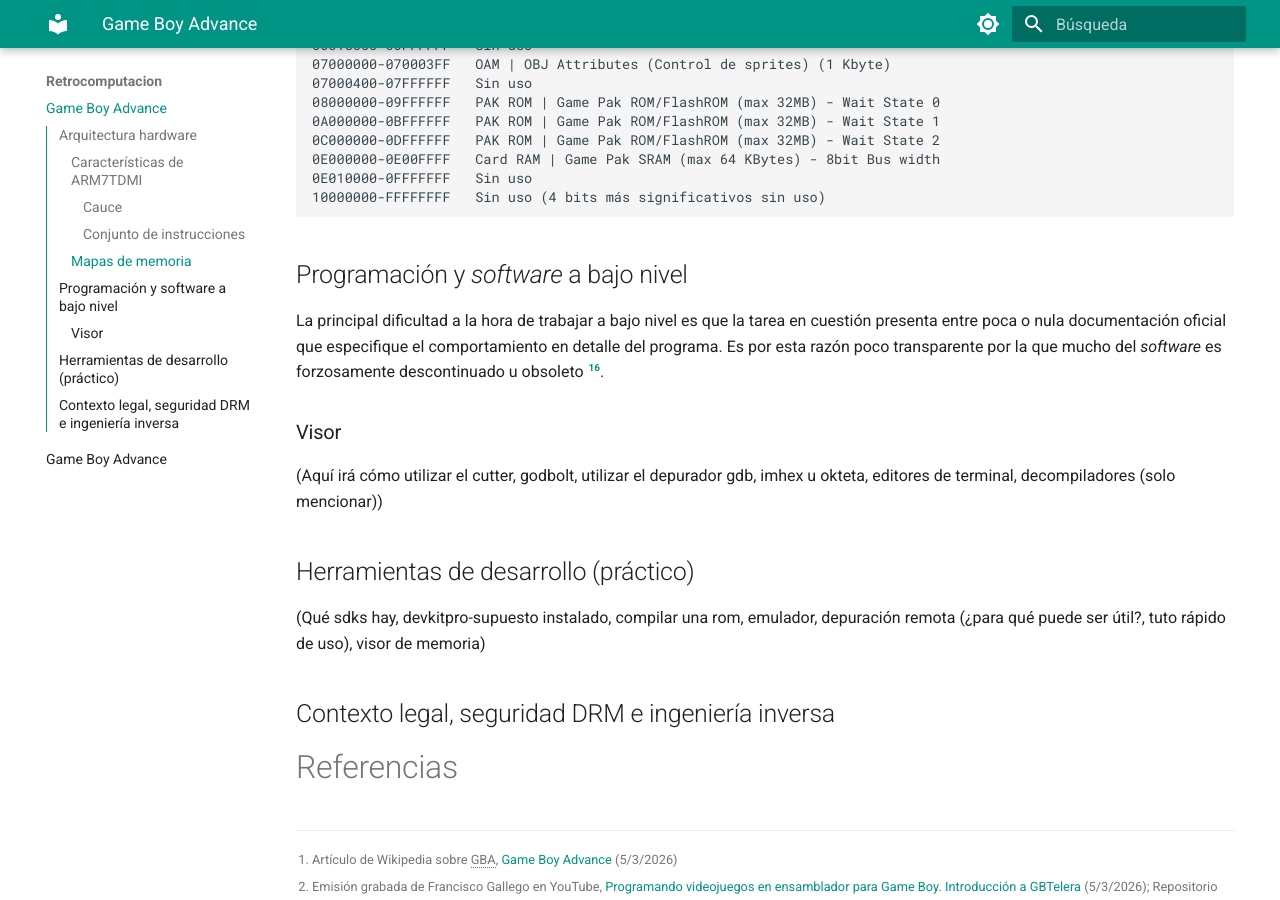
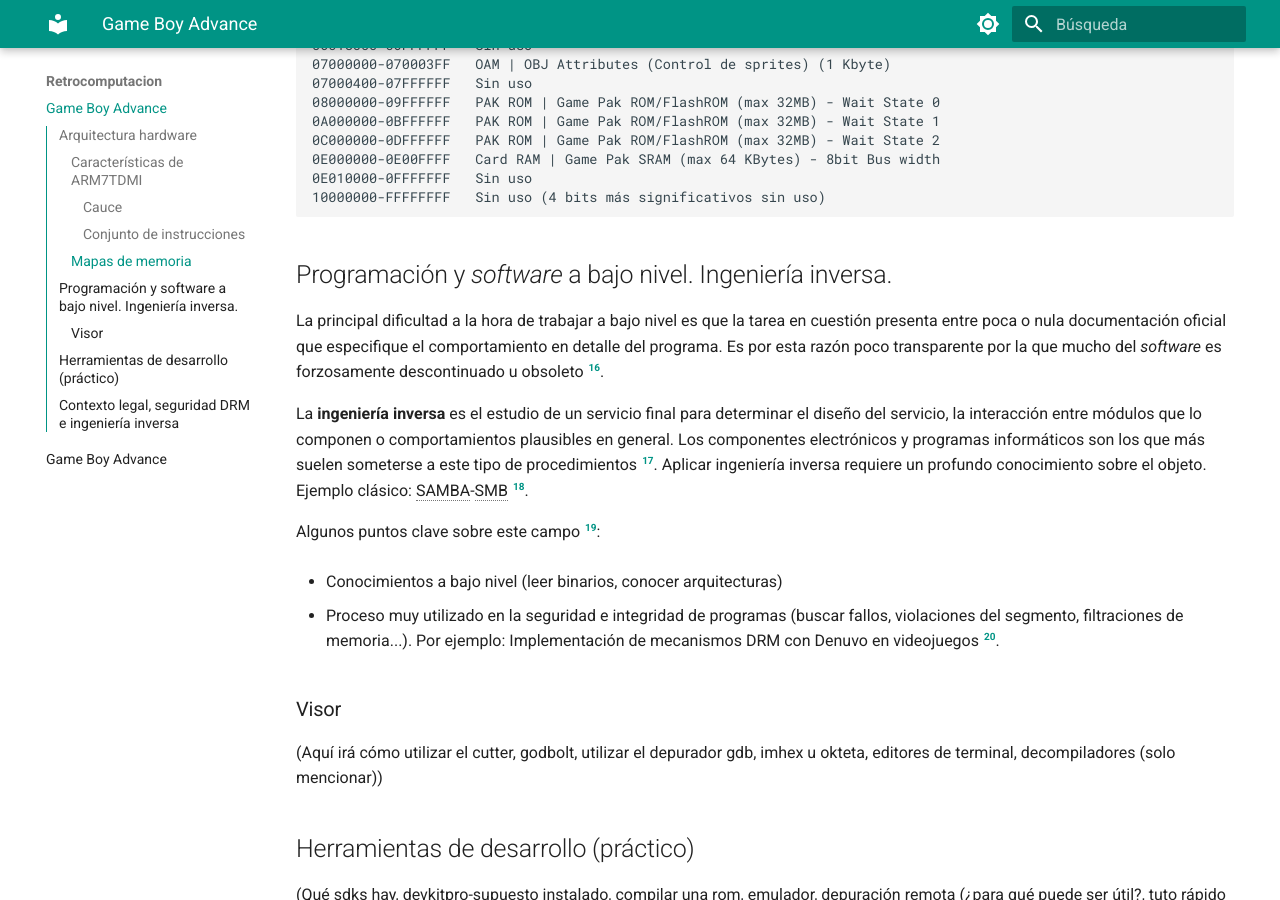
Before and after one commit to abl78-ua/Wiki-IMCR, an MkDocs documentation site: the page built from docs/Retrocomputacion/Retrocomputacion.md, in a window 1280 px wide and 900 px high, scrolled down 4305 px. Built offline with MkDocs 1.6.1 and Material for MkDocs 9.7.7, drawn with Linux system fonts in a browser that asks for light colours; some of the changed text lies outside the part shown.

Commit message:
doc: keep documenting re++ not re--

````diff
--- a/docs/Retrocomputacion/Retrocomputacion.md
+++ b/docs/Retrocomputacion/Retrocomputacion.md
@@ -118,9 +118,18 @@ La memoria de la GBA se distribuye de la siguiente manera [^ref:Tonc] [^ref:gbat
 10000000-FFFFFFFF   Sin uso (4 bits más significativos sin uso)
 ```
 
-## Programación y *software* a bajo nivel
+## Programación y *software* a bajo nivel. Ingeniería inversa.
 
 La principal dificultad a la hora de trabajar a bajo nivel es que la tarea en cuestión presenta entre poca o nula documentación oficial que especifique el comportamiento en detalle del programa. Es por esta razón poco transparente por la que mucho del *software* es forzosamente descontinuado u obsoleto [^ref:GNUobslent].
+
+La **ingeniería inversa** es el estudio de un servicio final para determinar el diseño del servicio, la interacción entre módulos que lo componen o comportamientos plausibles en general. Los componentes electrónicos y programas informáticos son los que más suelen someterse a este tipo de procedimientos [^ref:REwiki]. Aplicar ingeniería inversa requiere un profundo conocimiento sobre el objeto. Ejemplo clásico: SAMBA-SMB [^ref:SAMBA].
+
+Algunos puntos clave sobre este campo [^ref:RE]:
+
+- Conocimientos a bajo nivel (leer binarios, conocer arquitecturas)
+
+- Proceso muy utilizado en la seguridad e integridad de programas (buscar fallos, violaciones del segmento, filtraciones de memoria...). Por ejemplo: Implementación de mecanismos DRM con Denuvo en videojuegos [^ref:DENUVO].
+
 
 ### Visor
 
@@ -146,7 +155,7 @@ La principal dificultad a la hora de trabajar a bajo nivel es que la tarea en cu
 
 *[RISC]: Computador de Conjunto Reducido de Instrucciones, Reduced Instruction Set Computer
 
-*[GDB]: Depurador de GNU, GNU's Debugger
+*[GDB]: Depurador de GNU, GNU Debugger
 
 *[NOP]: Instrucción a bajo nivel de relleno, que no hace nada, Not Operation
 
@@ -167,6 +176,10 @@ La principal dificultad a la hora de trabajar a bajo nivel es que la tarea en cu
 *[EWRAM]: Memoria externa para trabajo de acceso aleatorio, External Work RAM
 
 *[SRAM]: Memoria estática de acceso aleatorio, Static Random Access Memory
+
+*[SAMBA]: Implementación libre del propietario protocolo y programa SMB
+
+*[SMB]: Sistema propietario de facto para la compartición de carpetas en Windows
 
 [^ref:GBAwiki]: Artículo de Wikipedia sobre GBA, [Game Boy Advance](https://en.wikipedia.org/wiki/Game_Boy_Advance) (5/3/2026)
 
@@ -200,7 +213,13 @@ La principal dificultad a la hora de trabajar a bajo nivel es que la tarea en cu
 
 [^ref:GNUobslent]: Artículo de GNU sobre la obsolencencia, [Obsolescencia en el software privativo](https://www.gnu.org/proprietary/proprietary-obsolescence.html#content) (12/3/2026)
 
+[^ref:REwiki]: Artículo de la Wikipedia sobre Ingeniería inversa, [Ingeniería inversa](https://es.wikipedia.org/wiki/Ingenier%C3%ADa_inversa) (12/3/2026)
+
+[^ref:SAMBA]: Página de bienvenida de SAMBA, [Opening Windows to a Wider World](https://www.samba.org/) (12/3/2026)
+
 [^ref:RE]: Transparencias en línea sobre la ingiería inversa por Joxean Koret, [Una Brevísima Introducción a la Ingeniería Inversa](https://joxeankoret.com/download/iniciacion-reversing-tknika-zorrozaurre-2024.pdf) (7/3/2026)
+
+[^ref:DENUVO]: Vídeo de BaityBait en YouTube, [DENUVO: El sistema ANTIPIRATERÍA MÁS POLÉMICO](https://www.youtube.com/watch?v=xnz84dO6-Wg) (12/3/2026)
 
 [^ref:rizin]: Respositorio git del equipo rizinorg en github, [*Cutter*](https://github.com/rizinorg/cutter) (7/3/2026)
 
````
